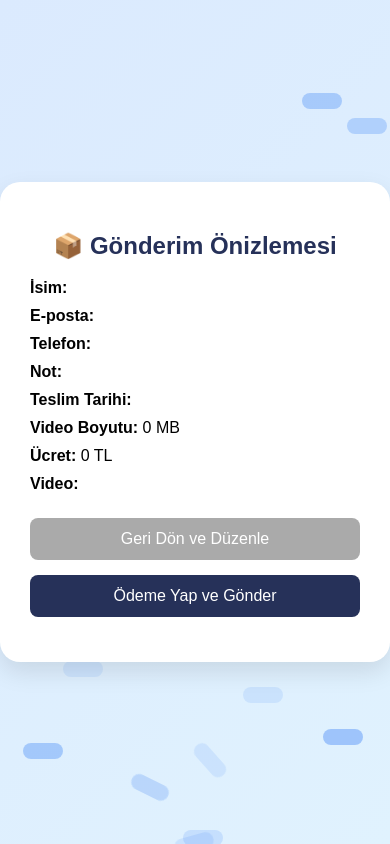
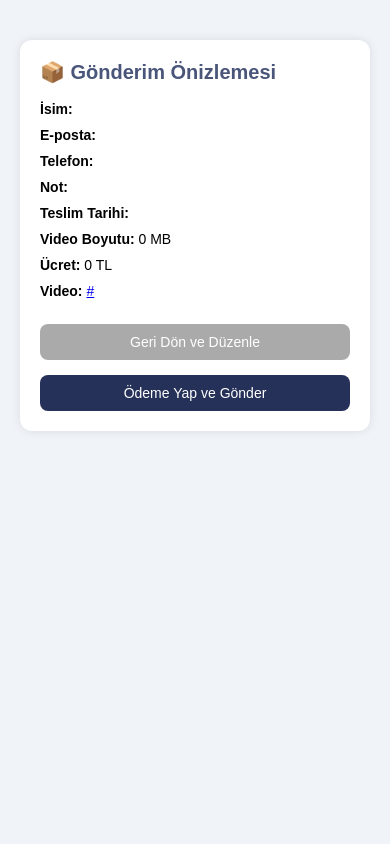
Before and after one commit to botsuspectx/gelecegevideobirak, a website: page public/preview.html in a window 390 px wide. Drawn offline with Linux system fonts and the light colour scheme.

Commit message:
Update preview.html

```diff
--- a/public/preview.html
+++ b/public/preview.html
@@ -6,59 +6,32 @@
   <title>Gönderim Önizlemesi</title>
   <style>
     body {
-      background: linear-gradient(135deg, #dbeafe, #e0f2fe);
+      background: #f0f4f8;
       font-family: sans-serif;
       display: flex;
-      justify-content: center;
+      flex-direction: column;
       align-items: center;
-      min-height: 100vh;
+      padding: 40px 20px;
       margin: 0;
-      overflow: hidden;
     }
-
-    .background-capsules {
-      position: fixed;
-      top: 0; left: 0;
-      width: 100%;
-      height: 100%;
-      z-index: -1;
-      overflow: hidden;
-    }
-
-    .capsule {
-      position: absolute;
-      width: 40px;
-      height: 16px;
-      border-radius: 20px;
-      background: rgba(59, 130, 246, 0.3);
-      animation: float linear infinite;
-    }
-
-    @keyframes float {
-      0% { transform: translateY(100vh) rotate(0deg); opacity: 0; }
-      10% { opacity: 1; }
-      100% { transform: translateY(-10vh) rotate(360deg); opacity: 0; }
-    }
-
     .card {
       background: white;
       padding: 30px;
-      border-radius: 20px;
-      box-shadow: 0 10px 25px rgba(0, 0, 0, 0.1);
+      border-radius: 12px;
+      box-shadow: 0 0 10px rgba(0,0,0,0.1);
       max-width: 500px;
       width: 100%;
-      z-index: 1;
+      box-sizing: border-box;
     }
-
     h2 {
-      color: #263159;
-      text-align: center;
+      color: #495579;
+      margin-top: 0;
     }
-
     p {
       margin: 10px 0;
+      font-size: 16px;
+      word-break: break-word;
     }
-
     .btn {
       margin-top: 15px;
       padding: 12px 20px;
@@ -68,44 +41,36 @@
       cursor: pointer;
       width: 100%;
     }
-
     .btn-back {
       background-color: #aaa;
       color: white;
     }
-
     .btn-pay {
       background-color: #263159;
       color: white;
     }
-
     .btn:hover {
       opacity: 0.9;
     }
 
-    .btn:disabled {
-      opacity: 0.6;
-      cursor: not-allowed;
-    }
-
-    #feedback {
-      margin-top: 15px;
-      font-weight: bold;
-      text-align: center;
-    }
-
-    .success {
-      color: green;
-    }
-
-    .error {
-      color: red;
+    @media (max-width: 480px) {
+      .card {
+        padding: 20px;
+      }
+      h2 {
+        font-size: 20px;
+      }
+      p {
+        font-size: 14px;
+      }
+      .btn {
+        font-size: 14px;
+        padding: 10px;
+      }
     }
   </style>
 </head>
 <body>
-  <div class="background-capsules" id="capsuleContainer"></div>
-
   <div class="card">
     <h2>📦 Gönderim Önizlemesi</h2>
     <p><strong>İsim:</strong> <span id="name"></span></p>
@@ -115,12 +80,10 @@
     <p><strong>Teslim Tarihi:</strong> <span id="deliveryDate"></span></p>
     <p><strong>Video Boyutu:</strong> <span id="videoSize"></span></p>
     <p><strong>Ücret:</strong> <span id="videoPrice"></span></p>
-    <p><strong>Video:</strong> <span id="videoLink"></span></p>
+    <p><strong>Video:</strong> <a id="videoLink" href="#" target="_blank">İzle</a></p>
 
     <button class="btn btn-back" onclick="window.location.href='index.html'">Geri Dön ve Düzenle</button>
-    <button class="btn btn-pay" id="sendBtn" onclick="handlePayment()">Ödeme Yap ve Gönder</button>
-
-    <div id="feedback"></div>
+    <button class="btn btn-pay" onclick="handlePayment()">Ödeme Yap ve Gönder</button>
   </div>
 
   <script>
@@ -131,7 +94,7 @@
     const deliveryDate = localStorage.getItem("deliveryDate") || "";
     const sizeMB = localStorage.getItem("sizeMB") || "0";
     const price = localStorage.getItem("price") || "0";
-    const tempFilename = localStorage.getItem("tempFilename") || "";
+    const videoFilename = localStorage.getItem("videoFilename") || "#";
 
     document.getElementById("name").textContent = fullname;
     document.getElementById("email").textContent = email;
@@ -140,28 +103,14 @@
     document.getElementById("deliveryDate").textContent = deliveryDate;
     document.getElementById("videoSize").textContent = sizeMB + " MB";
     document.getElementById("videoPrice").textContent = price + " TL";
-    document.getElementById("videoLink").textContent = tempFilename;
 
-    const feedbackEl = document.getElementById("feedback");
-    const sendBtn = document.getElementById("sendBtn");
-
-    function showFeedback(message, isSuccess) {
-      feedbackEl.textContent = message;
-      feedbackEl.className = isSuccess ? "success" : "error";
-    }
+    const videoLinkEl = document.getElementById("videoLink");
+    videoLinkEl.href = videoFilename;
+    videoLinkEl.textContent = videoFilename.startsWith("http") ? "İzle" : videoFilename;
 
     function handlePayment() {
-      if (!fullname || !email || !tempFilename) {
-        showFeedback("Kullanıcı bilgileri veya video eksik.", false);
-        return;
-      }
-
       if (parseFloat(price) === 0) {
-        // Ücretsizse Drive’a yükle ve kayıt et
-        sendBtn.disabled = true;
-        showFeedback("⏳ Gönderiliyor, lütfen bekleyiniz...", true);
-
-        fetch("/shopier-basarili-yukle", {
+        fetch("/save", {
           method: "POST",
           headers: { "Content-Type": "application/json" },
           body: JSON.stringify({
@@ -172,73 +121,26 @@
             deliveryDate,
             sizeMB,
             price,
-            tempFilename
+            videoFilename,
           }),
         })
         .then(res => res.json())
         .then(data => {
-          if (data.success && data.videoFilename) {
-            return fetch("/save", {
-              method: "POST",
-              headers: { "Content-Type": "application/json" },
-              body: JSON.stringify({
-                fullname,
-                email,
-                phone,
-                note,
-                deliveryDate,
-                sizeMB,
-                price,
-                videoFilename: data.videoFilename
-              })
-            });
+          if (data.success) {
+            alert("✅ Mesajınız başarıyla gönderildi!");
+            localStorage.clear();
+            window.location.href = "index.html";
           } else {
-            throw new Error("Drive yüklemesi başarısız.");
-          }
-        })
-        .then(res => res.json())
-        .then(saveResp => {
-          if (saveResp.success) {
-            showFeedback("✅ Mesaj başarıyla gönderildi.", true);
-            localStorage.clear();
-            sendBtn.disabled = true;
-            sendBtn.textContent = "Gönderildi";
-          } else {
-            sendBtn.disabled = false;
-            showFeedback("❌ Kayıt sırasında hata oluştu.", false);
+            alert("❌ Kayıt başarısız!");
           }
         })
         .catch(err => {
-          console.error("❌ Hata:", err);
-          sendBtn.disabled = false;
-          showFeedback("❌ Hata: " + err.message, false);
+          console.error("❌ Kayıt hatası:", err);
+          alert("❌ Sunucuya ulaşılamadı.");
         });
       } else {
-        // Ücretliyse Shopier yönlendirmesi
-        fetch("/shopier-odeme", {
-          method: "POST",
-          headers: { "Content-Type": "application/json" },
-          body: JSON.stringify({ fullname, email, price, tempFilename }),
-        })
-        .then((res) => res.text())
-        .then((html) => {
-          document.write(html);
-        })
-        .catch(() => showFeedback("Ödeme başlatılamadı.", false));
+        alert("💳 Bu video ücretli. Ödeme sistemi entegre edilince aktif olacaktır.");
       }
-    }
-
-    // Kapsülleri üret
-    const container = document.getElementById("capsuleContainer");
-    for (let i = 0; i < 40; i++) {
-      const capsule = document.createElement("div");
-      capsule.classList.add("capsule");
-      capsule.style.left = Math.random() * 100 + "vw";
-      capsule.style.top = Math.random() * 100 + "vh";
-      capsule.style.backgroundColor = `rgba(59, 130, 246, ${Math.random() * 0.4 + 0.1})`;
-      capsule.style.animationDuration = (Math.random() * 20 + 10) + "s";
-      capsule.style.animationDelay = (Math.random() * 10) + "s";
-      container.appendChild(capsule);
     }
   </script>
 </body>
```
